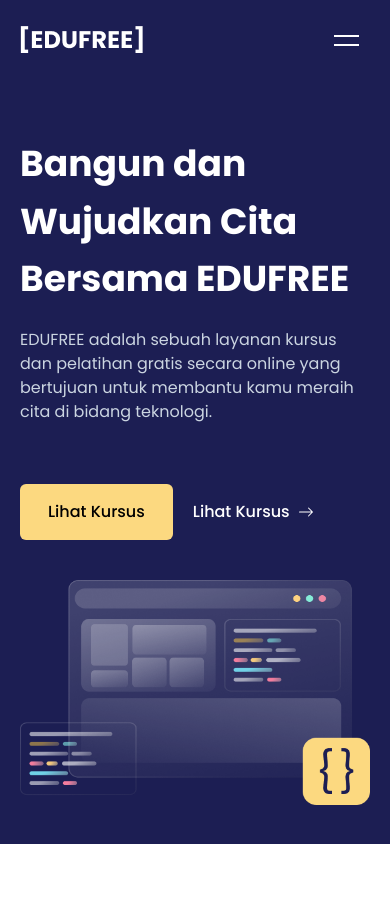
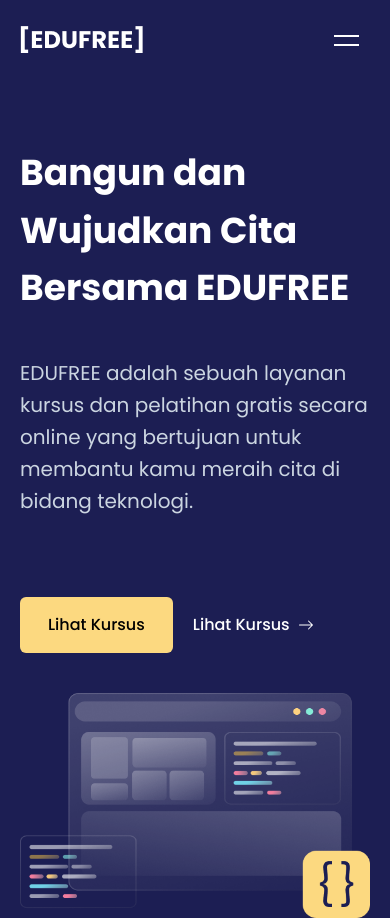
Before and after one commit to Taufik-H/edufree, a React (Vite) app: page / in a window 390 px wide. Before the commit the page ends 844 px from the top, so only its background shows below. Built offline with nearby package versions, Linux system fonts and the light colour scheme.

Commit message:
feat:hero section responsive

```diff
--- a/src/sections/Hero.jsx
+++ b/src/sections/Hero.jsx
@@ -8,16 +8,16 @@ function Hero() {
   return (
     <section className="">
       <div className="w-full min-h-screen bg-[#1C1E53]  flex justify-center items-center">
-        <Container className={`mt-24 lg:mt-0`}>
-          <div className="w-full flex flex-col md:flex-row gap-10">
+        <Container className={`mt-36 lg:mt-0`}>
+          <div className="w-full flex flex-col md:flex-row gap-10 items-center">
             {/* left */}
             <div className="md:w-8/12 ">
               {dataHero.map((data, index) => (
-                <div className="flex flex-col gap-5" key={index}>
-                  <h1 className="text-white font-bold text-4xl leading-[160%]">
+                <div className="flex flex-col gap-10 md:gap-5" key={index}>
+                  <h1 className="text-white font-bold   text-4xl leading-[160%] ">
                     {data.title}
                   </h1>
-                  <p className="text-slate-300 leading-[150%]">
+                  <p className="text-slate-300 text-xl md:text-sm leading-[160%]">
                     {data.description}
                   </p>
                   {/* button */}
```
